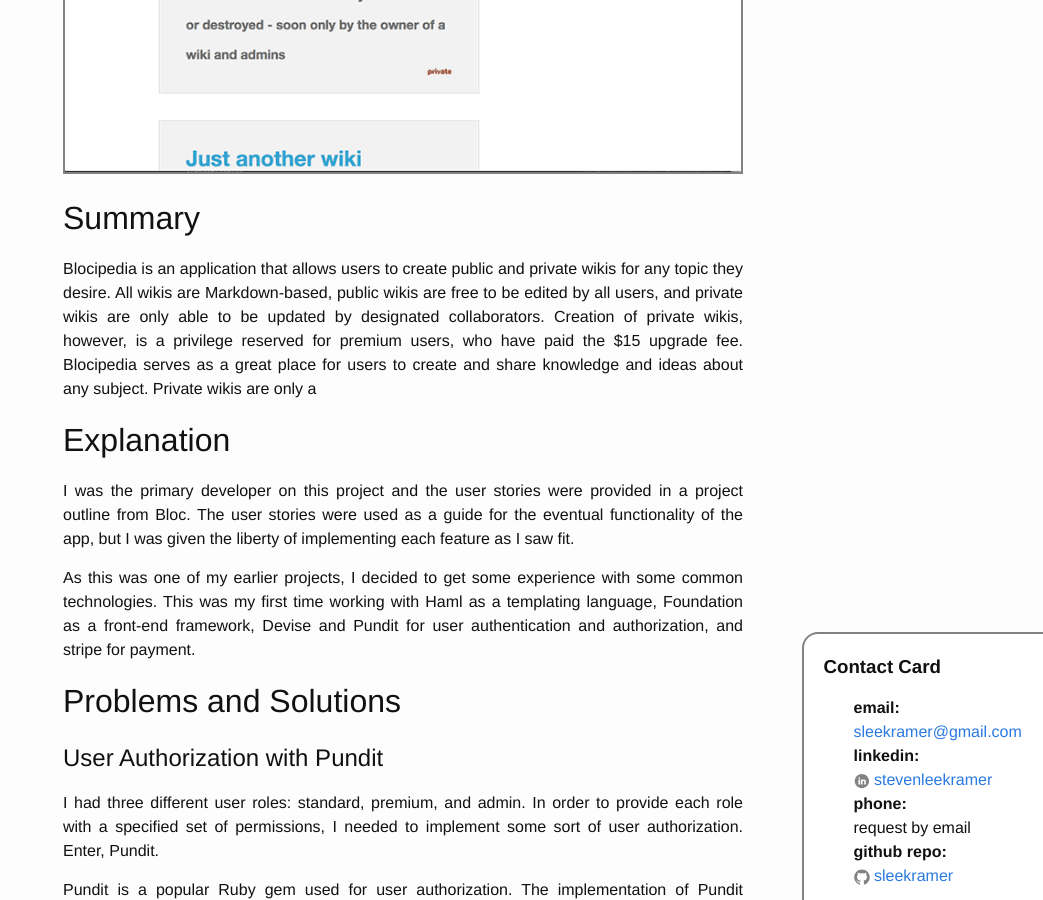
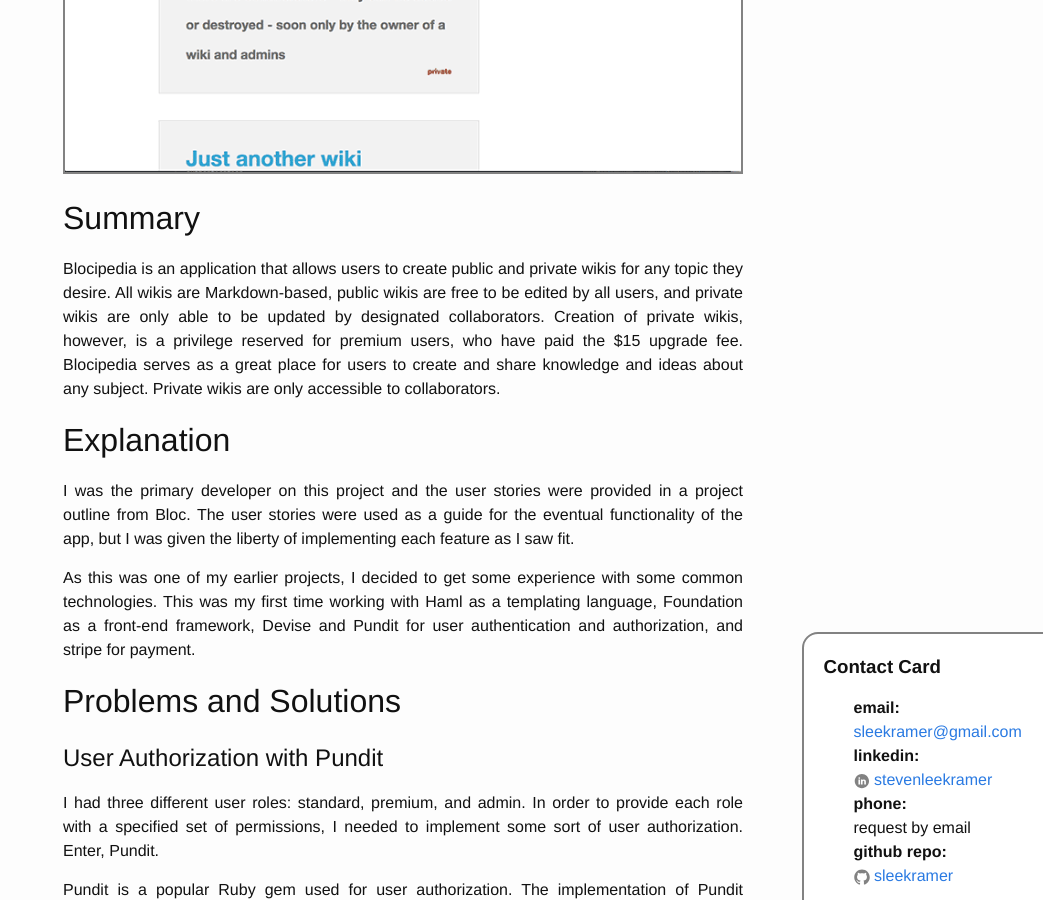
Before and after one commit to sleekramer/sleekramer.github.io, a Jekyll site: the page built from _portfolio/blocipedia.markdown, in a window 1280 px wide and 900 px high, scrolled down 433 px. Shown: the whole window, without its empty margins (237-1280 px from the left). Built offline with Jekyll 4.4.1, drawn with Linux system fonts in a browser that asks for light colours.

Commit message:
text missing fixed

```diff
--- a/_portfolio/blocipedia.markdown
+++ b/_portfolio/blocipedia.markdown
@@ -15,7 +15,7 @@
 ---
 ## Summary
 
-Blocipedia is an application that allows users to create public and private wikis for any topic they desire. All wikis are Markdown-based, public wikis are free to be edited by all users, and private wikis are only able to be updated by designated collaborators. Creation of private wikis, however, is a privilege reserved for premium users, who have paid the $15 upgrade fee. Blocipedia serves as a great place for users to create and share knowledge and ideas about any subject. Private wikis are only a
+Blocipedia is an application that allows users to create public and private wikis for any topic they desire. All wikis are Markdown-based, public wikis are free to be edited by all users, and private wikis are only able to be updated by designated collaborators. Creation of private wikis, however, is a privilege reserved for premium users, who have paid the $15 upgrade fee. Blocipedia serves as a great place for users to create and share knowledge and ideas about any subject. Private wikis are only accessible to collaborators.
 <!--more-->
 
 ## Explanation
```
